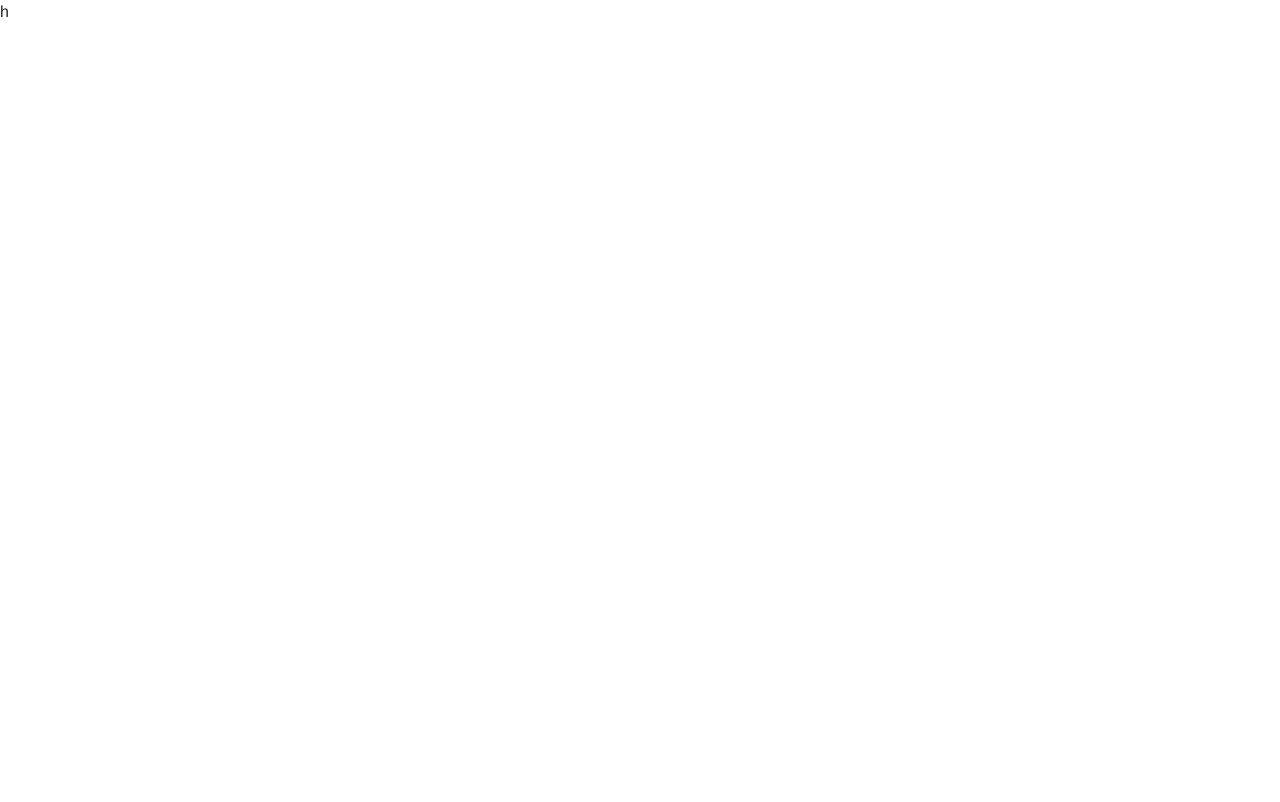
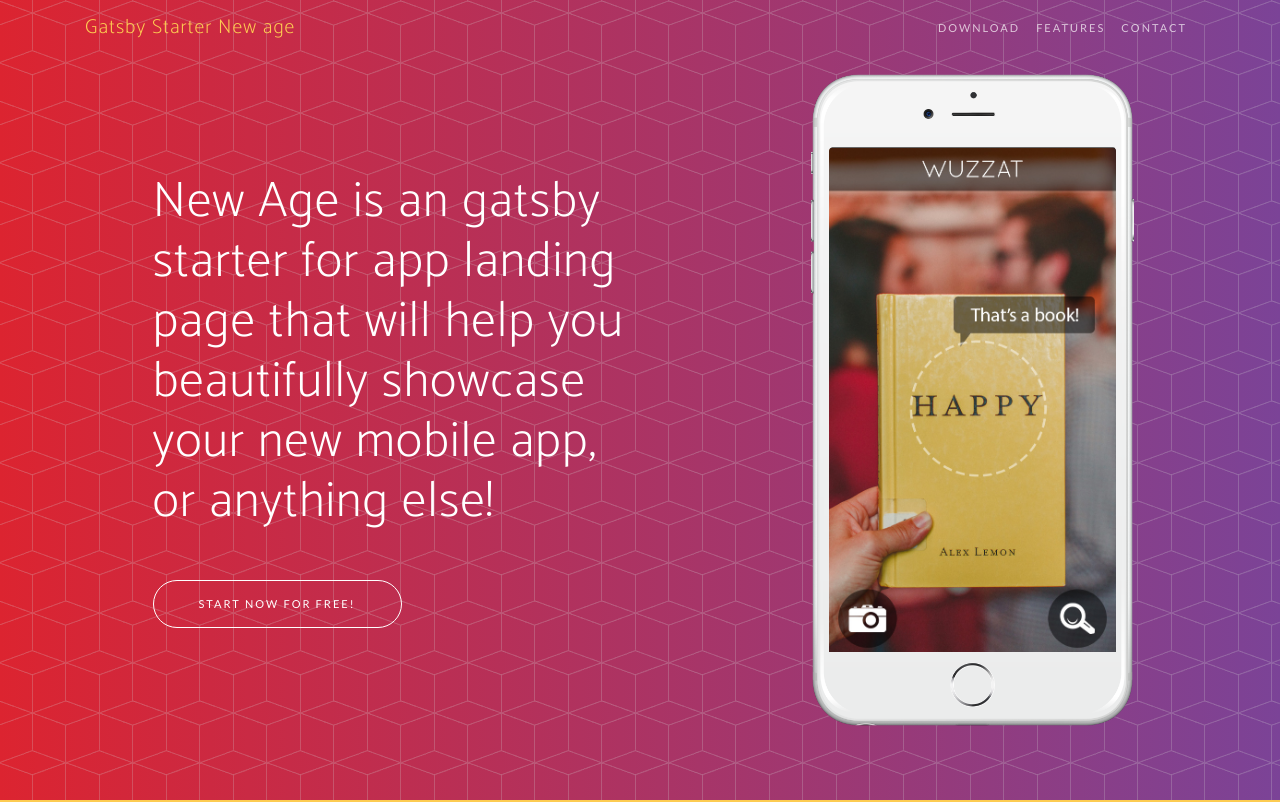
Before and after one commit to stackbit-projects/pleasant-eggplant-19efe, a Gatsby site: page / in a window 1280 px wide. Shown: the top 802 px of the page. Built offline with nearby package versions, Linux system fonts and the light colour scheme; Gatsby itself is replaced by a stand-in of ours; a web font is replaced by a local one.

Commit message:
Layout.js: changed

```diff
--- a/src/components/Layout.js
+++ b/src/components/Layout.js
@@ -30,7 +30,7 @@ class Layout extends Component {
             >
               <html lang="en" />
             </Helmet>
-             h
+            <div className={'page-top'}>{children}</div>
           </>
         )}
       />
```
